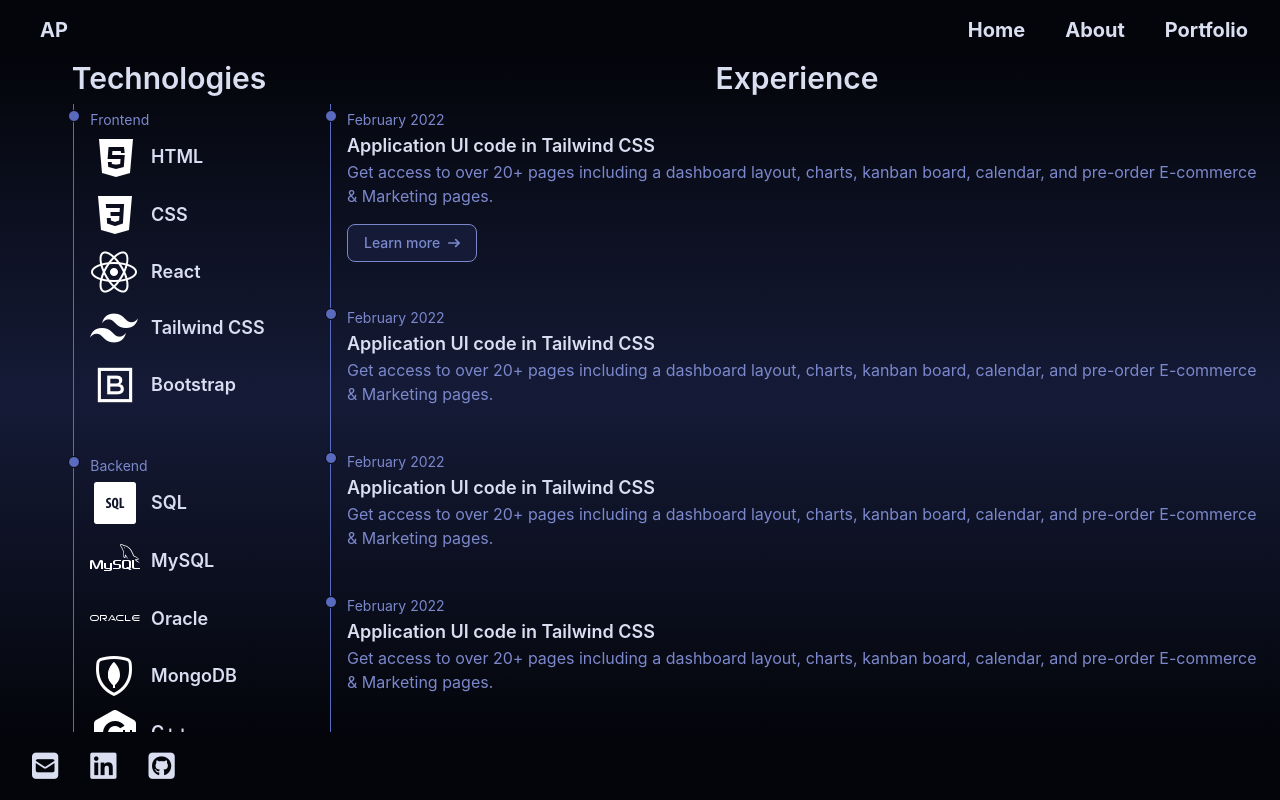
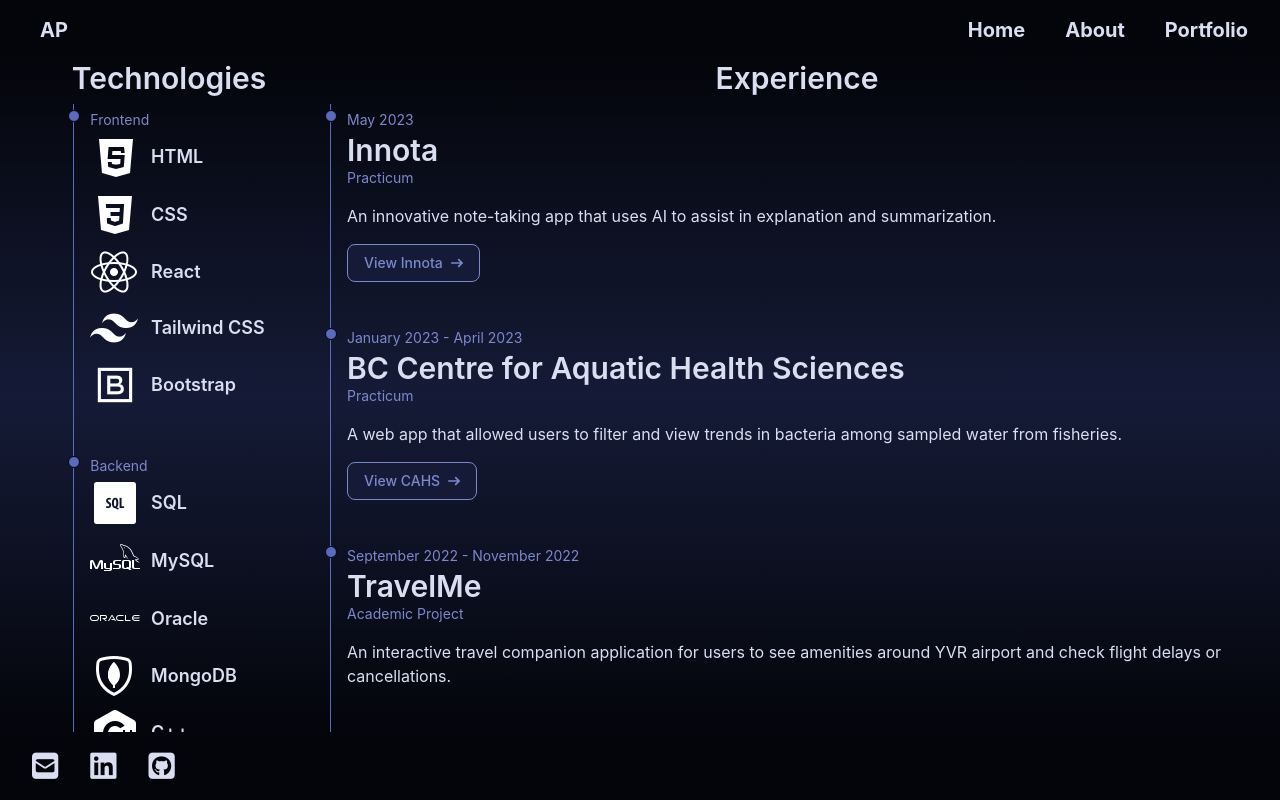
Before and after one commit to alexrpu/site, a React (Create React App) app: page /site/portfolio in a window 1280 px wide. Built offline with nearby package versions, Linux system fonts and the light colour scheme.

Commit message:
updated portfolio

```diff
--- a/src/Portfolio.js
+++ b/src/Portfolio.js
@@ -83,61 +83,40 @@ function Portfolio() {
       <ol class="relative border-l border-accent col-span-3">
       <li ref={ref} class={inView ? "mb-10 ml-4 motion-safe:animate-fadeIn opacity-0" : "mb-10 ml-4 opacity-0"}>
           <div class="absolute w-3 h-3 bg-accent rounded-full mt-1.5 -left-1.5 border border-background  "></div>
-          <time class="mb-1 text-sm font-normal leading-none text-primary ">February 2022</time>
-          <h3 class="text-lg font-semibold text-text ">Application UI code in Tailwind CSS</h3>
-          <p class="mb-4 text-base font-normal text-primary ">Get access to over 20+ pages including a dashboard layout, charts, kanban board, calendar, and pre-order E-commerce & Marketing pages.</p>
-          <a href="#" class="inline-flex items-center px-4 py-2 text-sm font-medium text-primary bg-secondary border border-primary rounded-lg hover:bg-gray-100 hover:text-blue-700 focus:z-10 focus:ring-4 focus:outline-none focus:ring-accent focus:text-blue-700      ">Learn more <svg class="w-3 h-3 ml-2" aria-hidden="true" xmlns="http://www.w3.org/2000/svg" fill="none" viewBox="0 0 14 10">
+          <time class="mb-1 text-sm font-normal leading-none text-primary ">May 2023</time>
+          <h3 class="text-3xl font-semibold text-text ">Innota</h3>
+          <p class="mb-4 text-sm font-normal text-primary ">Practicum</p>
+          <p class="mb-4 text-base font-normal text-text ">An innovative note-taking app that uses AI to assist in explanation and summarization.</p>
+          <a href="https://innotatech.com/" class="inline-flex items-center px-4 py-2 text-sm font-medium text-primary bg-secondary border border-primary rounded-lg hover:bg-gray-100 hover:text-blue-700 focus:z-10 focus:ring-4 focus:outline-none focus:ring-accent focus:text-blue-700      ">View Innota<svg class="w-3 h-3 ml-2" aria-hidden="true" xmlns="http://www.w3.org/2000/svg" fill="none" viewBox="0 0 14 10">
       <path stroke="currentColor" stroke-linecap="round" stroke-linejoin="round" stroke-width="2" d="M1 5h12m0 0L9 1m4 4L9 9"/>
     </svg></a>
       </li>
       <li ref={ref2} class={inView2 ? "mb-10 ml-4 motion-safe:animate-fadeIn opacity-0" : "mb-10 ml-4 opacity-0"}>
           <div class="absolute w-3 h-3 bg-accent rounded-full mt-1.5 -left-1.5 border border-background  "></div>
-          <time class="mb-1 text-sm font-normal leading-none text-primary ">February 2022</time>
-          <h3 class="text-lg font-semibold text-text ">Application UI code in Tailwind CSS</h3>
-          <p class="mb-4 text-base font-normal text-primary ">Get access to over 20+ pages including a dashboard layout, charts, kanban board, calendar, and pre-order E-commerce & Marketing pages.</p>
+          <time class="mb-1 text-sm font-normal leading-none text-primary ">January 2023 - April 2023</time>
+          <h3 class="text-3xl font-semibold text-text ">BC Centre for Aquatic Health Sciences</h3>
+          <p class="mb-4 text-sm font-normal text-primary ">Practicum</p>
+          <p class="mb-4 text-base font-normal text-text ">A web app that allowed users to filter and view trends in bacteria among sampled water from fisheries.</p>
+          <a href="https://www.cahs-bc.ca/" class="inline-flex items-center px-4 py-2 text-sm font-medium text-primary bg-secondary border border-primary rounded-lg hover:bg-gray-100 hover:text-blue-700 focus:z-10 focus:ring-4 focus:outline-none focus:ring-accent focus:text-blue-700      ">View CAHS<svg class="w-3 h-3 ml-2" aria-hidden="true" xmlns="http://www.w3.org/2000/svg" fill="none" viewBox="0 0 14 10">
+      <path stroke="currentColor" stroke-linecap="round" stroke-linejoin="round" stroke-width="2" d="M1 5h12m0 0L9 1m4 4L9 9"/>
+    </svg></a>
       </li>
       <li ref={ref3} class={inView3 ? "mb-10 ml-4 motion-safe:animate-fadeIn opacity-0" : "mb-10 ml-4 opacity-0"}>
       <div class="absolute w-3 h-3 bg-accent rounded-full mt-1.5 -left-1.5 border border-background  "></div>
-          <time class="mb-1 text-sm font-normal leading-none text-primary ">February 2022</time>
-          <h3 class="text-lg font-semibold text-text ">Application UI code in Tailwind CSS</h3>
-          <p class="mb-4 text-base font-normal text-primary ">Get access to over 20+ pages including a dashboard layout, charts, kanban board, calendar, and pre-order E-commerce & Marketing pages.</p>
+          <time class="mb-1 text-sm font-normal leading-none text-primary ">September 2022 - November 2022</time>
+          <h3 class="text-3xl font-semibold text-text ">TravelMe</h3>
+          <p class="mb-4 text-sm font-normal text-primary ">Academic Project</p>
+          <p class="mb-4 text-base font-normal text-text ">An interactive travel companion application for users to see amenities around YVR airport and check flight delays or cancellations.</p>
       </li>
       <li ref={ref4} class={inView4 ? "mb-10 ml-4 motion-safe:animate-fadeIn opacity-0" : "mb-10 ml-4 opacity-0"}>
           <div class="absolute w-3 h-3 bg-accent rounded-full mt-1.5 -left-1.5 border border-background  "></div>
-          <time class="mb-1 text-sm font-normal leading-none text-primary ">February 2022</time>
-          <h3 class="text-lg font-semibold text-text ">Application UI code in Tailwind CSS</h3>
-          <p class="mb-4 text-base font-normal text-primary ">Get access to over 20+ pages including a dashboard layout, charts, kanban board, calendar, and pre-order E-commerce & Marketing pages.</p>
-
-      </li>
-      <li ref={ref5} class={inView5 ? "mb-10 ml-4 motion-safe:animate-fadeIn opacity-0" : "mb-10 ml-4 opacity-0"}>
-          <div class="absolute w-3 h-3 bg-accent rounded-full mt-1.5 -left-1.5 border border-background  "></div>
-          <time class="mb-1 text-sm font-normal leading-none text-primary ">February 2022</time>
-          <h3 class="text-lg font-semibold text-text ">Application UI code in Tailwind CSS</h3>
-          <p class="mb-4 text-base font-normal text-primary ">Get access to over 20+ pages including a dashboard layout, charts, kanban board, calendar, and pre-order E-commerce & Marketing pages.</p>
-      </li>
-      <li ref={ref6} class={inView6 ? "mb-10 ml-4 motion-safe:animate-fadeIn opacity-0" : "mb-10 ml-4 opacity-0"}>
-          <div class="absolute w-3 h-3 bg-accent rounded-full mt-1.5 -left-1.5 border border-background  "></div>
-          <time class="mb-1 text-sm font-normal leading-none text-primary ">February 2022</time>
-          <h3 class="text-lg font-semibold text-text ">Application UI code in Tailwind CSS</h3>
-          <p class="mb-4 text-base font-normal text-primary ">Get access to over 20+ pages including a dashboard layout, charts, kanban board, calendar, and pre-order E-commerce & Marketing pages.</p>
-      </li>
-      <li ref={ref7} class={inView7 ? "mb-10 ml-4 motion-safe:animate-fadeIn opacity-0" : "mb-10 ml-4 opacity-0"}>
-          <div class="absolute w-3 h-3 bg-accent rounded-full mt-1.5 -left-1.5 border border-background  "></div>
-          <time class="mb-1 text-sm font-normal leading-none text-primary ">February 2022</time>
-          <h3 class="text-lg font-semibold text-text ">Application UI code in Tailwind CSS</h3>
-          <p class="mb-4 text-base font-normal text-primary ">Get access to over 20+ pages including a dashboard layout, charts, kanban board, calendar, and pre-order E-commerce & Marketing pages.</p>
-      </li>
-      <li ref={ref8} class={inView8 ? "mb-10 ml-4 motion-safe:animate-fadeIn opacity-0" : "mb-10 ml-4 opacity-0"}>
-          <div class="absolute w-3 h-3 bg-accent rounded-full mt-1.5 -left-1.5 border border-background  "></div>
-          <time class="mb-1 text-sm font-normal leading-none text-primary ">February 2022</time>
-          <h3 class="text-lg font-semibold text-text ">Application UI code in Tailwind CSS</h3>
-          <p class="mb-4 text-base font-normal text-primary ">Get access to over 20+ pages including a dashboard layout, charts, kanban board, calendar, and pre-order E-commerce & Marketing pages.</p>
-      </li>
-      <li ref={ref9} class={inView9 ? "mb-10 ml-4 motion-safe:animate-fadeIn opacity-0" : "mb-10 ml-4 opacity-0"}>
-          <div class="absolute w-3 h-3 bg-accent rounded-full mt-1.5 -left-1.5 border border-background  "></div>
-          <time class="mb-1 text-sm font-normal leading-none text-primary ">February 2022</time>
-          <h3 class="text-lg font-semibold text-text ">Application UI code in Tailwind CSS</h3>
-          <p class="mb-4 text-base font-normal text-primary ">Get access to over 20+ pages including a dashboard layout, charts, kanban board, calendar, and pre-order E-commerce & Marketing pages.</p>
+          <time class="mb-1 text-sm font-normal leading-none text-primary ">April 2022 - May 2022</time>
+          <h3 class="text-3xl font-semibold text-text ">Terra Studium</h3>
+          <p class="mb-4 text-sm font-normal text-primary ">Academic Project</p>
+          <p class="mb-4 text-base font-normal text-text ">A web application that informs users through an interactive web experience about the different causes of climate change.</p>
+          <a href="https://github.com/B-Rabbit7/2800-202210-DTC03" class="inline-flex items-center px-4 py-2 text-sm font-medium text-primary bg-secondary border border-primary rounded-lg hover:bg-gray-100 hover:text-blue-700 focus:z-10 focus:ring-4 focus:outline-none focus:ring-accent focus:text-blue-700      ">View Repo<svg class="w-3 h-3 ml-2" aria-hidden="true" xmlns="http://www.w3.org/2000/svg" fill="none" viewBox="0 0 14 10">
+      <path stroke="currentColor" stroke-linecap="round" stroke-linejoin="round" stroke-width="2" d="M1 5h12m0 0L9 1m4 4L9 9"/>
+    </svg></a>
       </li>
       </ol>
       </div>
```
